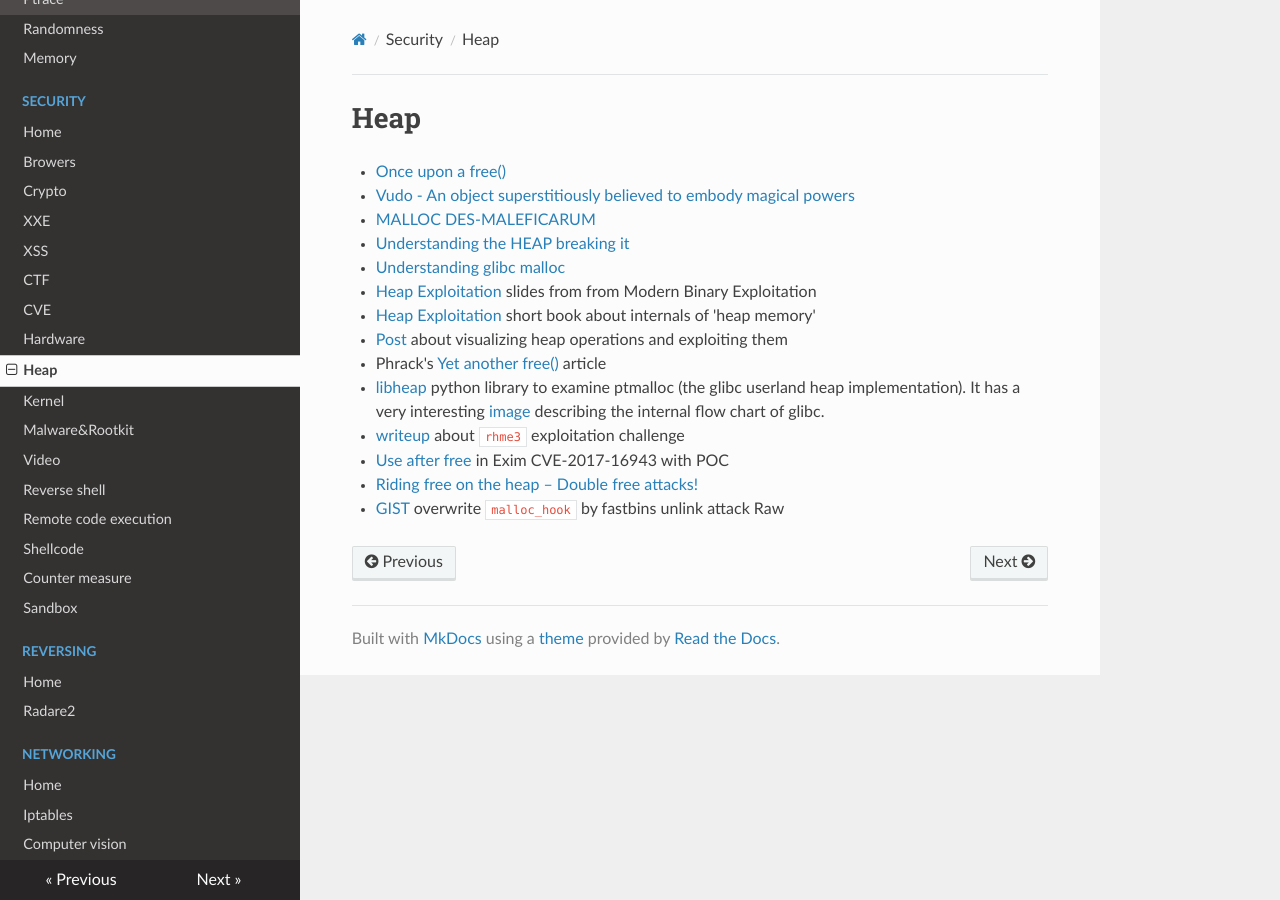
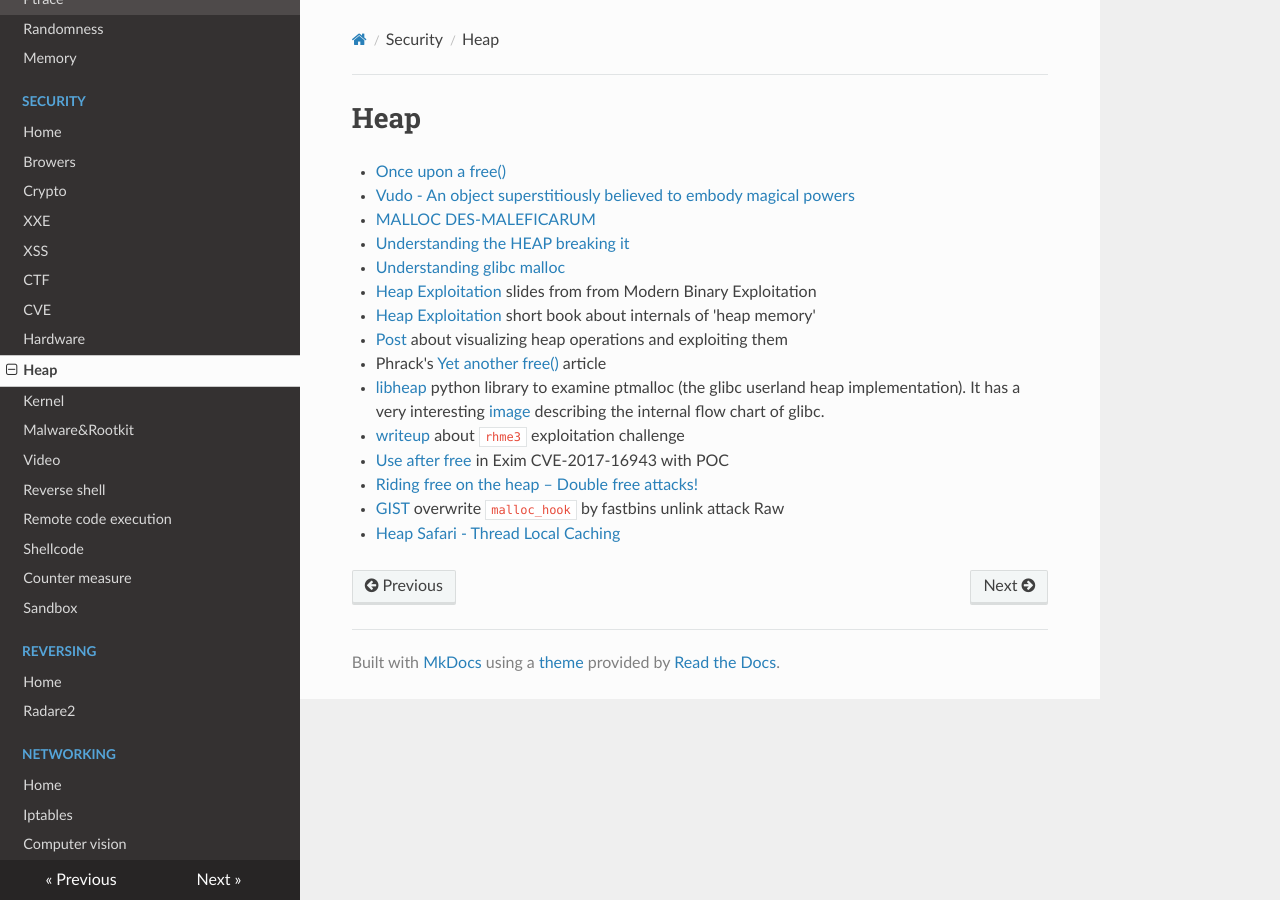
Before and after one commit to gipi/low-level, an MkDocs documentation site: the page built from docs/security/heap.md, in a window 1280 px wide. Built offline with MkDocs 1.6.1, drawn with Linux system fonts in a browser that asks for light colours; nearby versions of some CDN libraries; old or Windows-style settings are respelled for this version of MkDocs.

Commit message:
Update heap.md

```diff
--- a/docs/security/heap.md
+++ b/docs/security/heap.md
@@ -15,3 +15,4 @@
  - [Riding free on the heap – Double free attacks!](https://sensepost.com/blog/2017/linux-heap-exploitation-intro-series-riding-free-on-the-heap-double-free-attacks/)
  - [GIST](https://gist.github.com/inaz2/0fbfe243ca9e4b904edad037d0d76697) overwrite ``malloc_hook`` by fastbins unlink attack
 Raw
+ - [Heap Safari - Thread Local Caching](https://0x00sec.org/t/heap-safari-thread-local-caching/5054)
```
